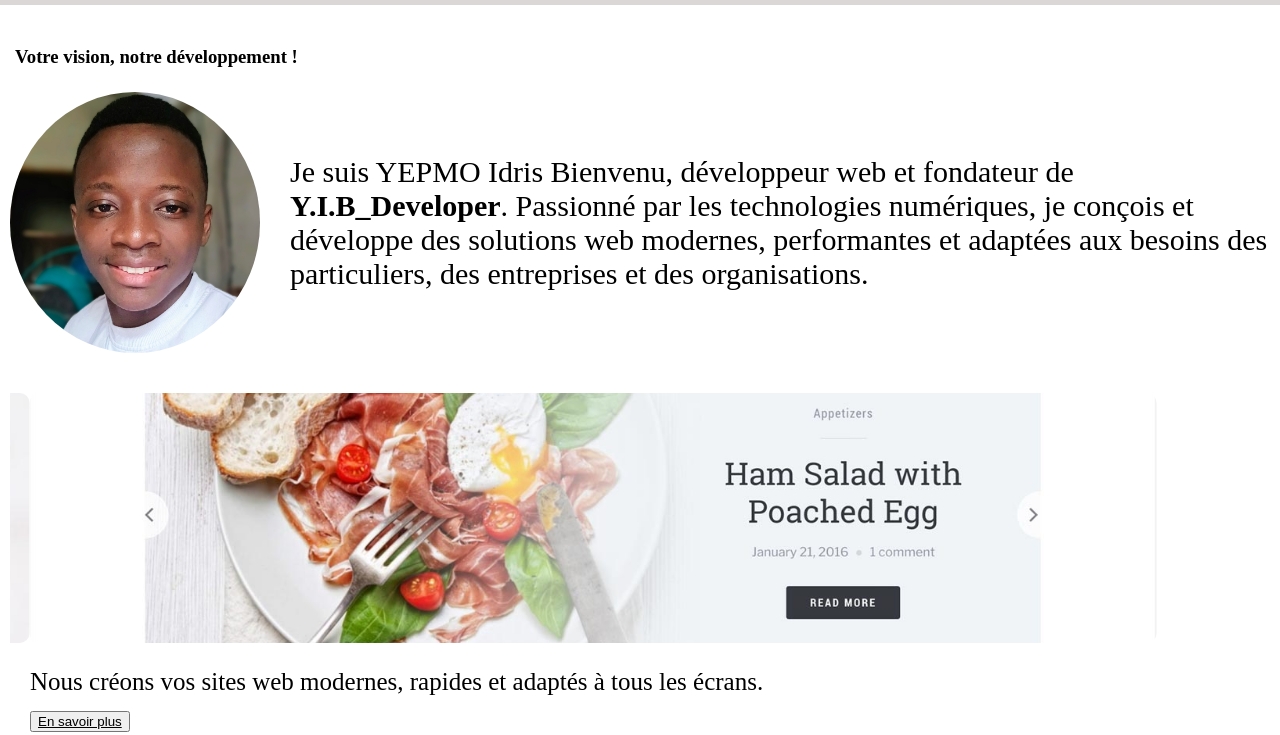
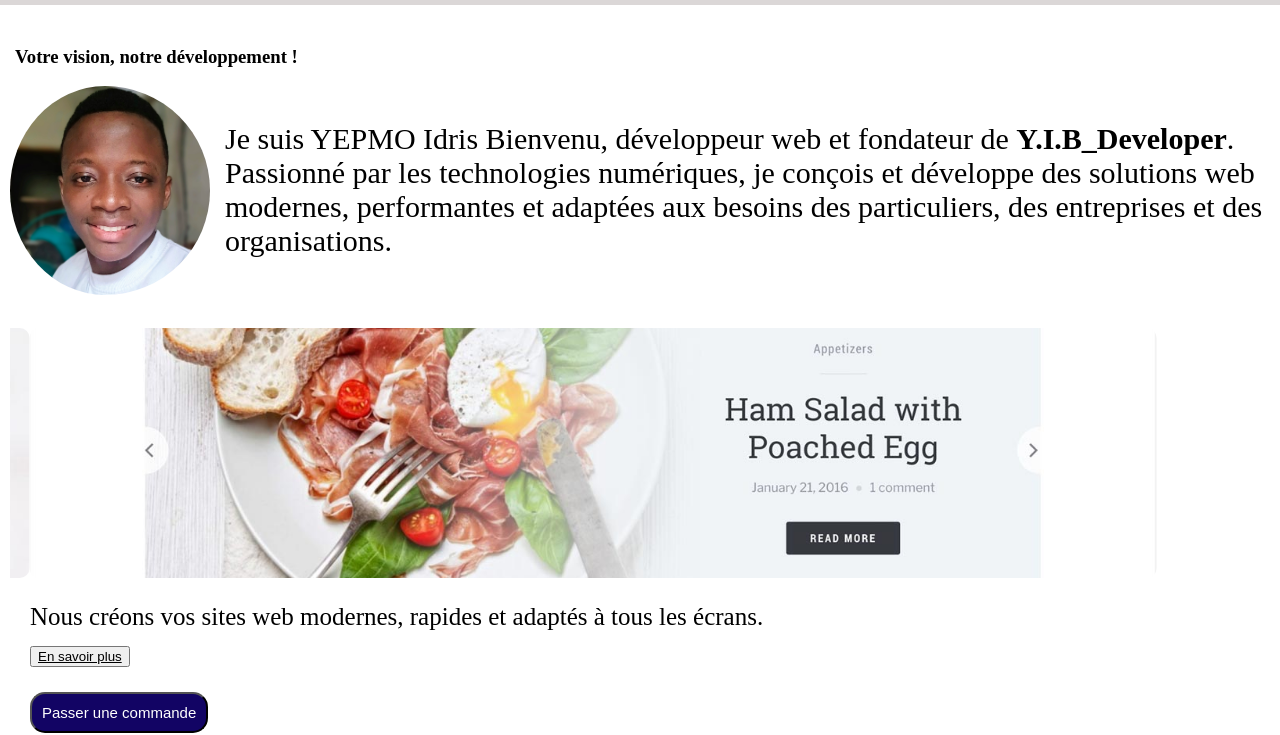
Before and after one commit to idridinho/mon-site, a plain HTML site: page index.html in a window 1280 px wide. Shown: the part 65-800 px from the top of the page. Drawn offline with Linux system fonts and the light colour scheme.

Commit message:
modification

```diff
--- a/style.css
+++ b/style.css
@@ -117,14 +117,14 @@ body {
 .presentation{
     display: flex;
     align-items: center;
-    gap: 10px;
+    gap: 5px;
 }
 .photo {
-    width: 250px;
+    width: 200px;
     max-width: 500px;
     height: auto;
     border-radius: 50%;
-    padding: 10px;
+    padding-left: 10px;
 }
 .texte{
     font-size: clamp(5px, 3.5vw, 30px);
```
